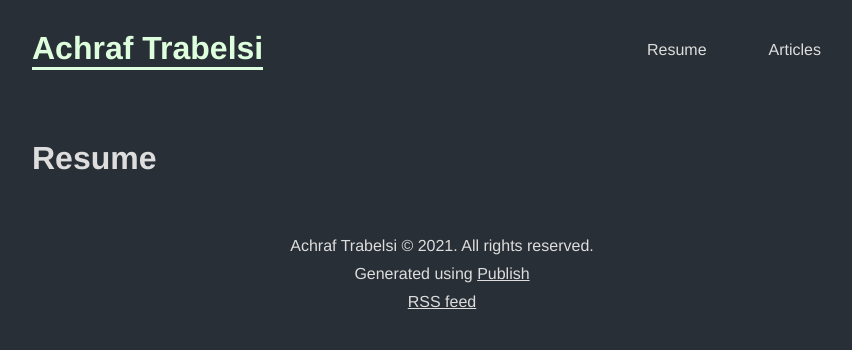
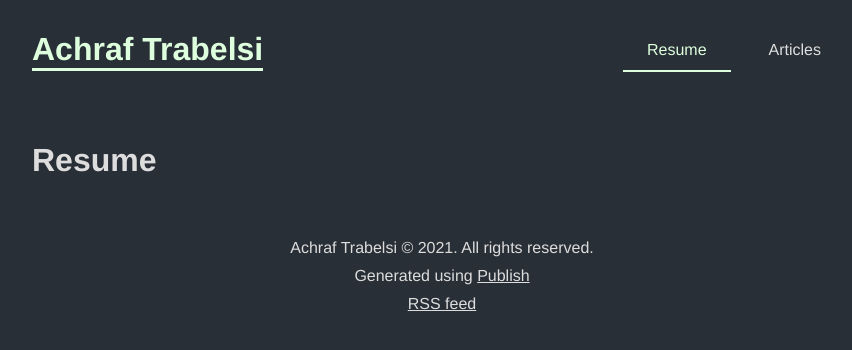
Before and after one commit to TrabelsiAchraf/MyWebsite, a plain HTML site: page Output/resume/index.html in a window 1280 px wide. Shown: the whole page, without its empty margins (198-1050 px from the left). Drawn offline with Linux system fonts and the light colour scheme.

Commit message:
some updates

```diff
--- a/Output/resume/index.html
+++ b/Output/resume/index.html
@@ -1 +1 @@
-<!DOCTYPE html><html lang="en"><head><meta charset="UTF-8"/><meta name="og:site_name" content="Achraf Trabelsi"/><link rel="canonical" href="https://achraftrabelsi.onrender.com/resume"/><meta name="twitter:url" content="https://achraftrabelsi.onrender.com/resume"/><meta name="og:url" content="https://achraftrabelsi.onrender.com/resume"/><title>Resume | Achraf Trabelsi</title><meta name="twitter:title" content="Resume | Achraf Trabelsi"/><meta name="og:title" content="Resume | Achraf Trabelsi"/><meta name="description"/><meta name="twitter:description"/><meta name="og:description"/><meta name="twitter:card" content="summary"/><link rel="stylesheet" href="/styles.css" type="text/css"/><meta name="viewport" content="width=device-width, initial-scale=1.0"/><link rel="shortcut icon" href="/images/favicon.png" type="image/png"/><link rel="alternate" href="/feed.rss" type="application/rss+xml" title="Subscribe to Achraf Trabelsi"/></head><body><header><div class="wrapper"><a class="site-name" href="/">Achraf Trabelsi</a><nav><ul><li><a href="/resume">Resume</a></li><li><a href="/articles">Articles</a></li></ul></nav></div></header><div class="wrapper"><h1>Resume</h1></div><footer><p>Achraf Trabelsi © 2021. All rights reserved.</p><p>Generated using <a href="https://github.com/johnsundell/publish">Publish</a></p><p><a href="/feed.rss">RSS feed</a></p></footer></body></html>
+<!DOCTYPE html><html lang="en"><head><meta charset="UTF-8"/><meta name="og:site_name" content="Achraf Trabelsi"/><link rel="canonical" href="https://achraftrabelsi.onrender.com/resume"/><meta name="twitter:url" content="https://achraftrabelsi.onrender.com/resume"/><meta name="og:url" content="https://achraftrabelsi.onrender.com/resume"/><title>Resume | Achraf Trabelsi</title><meta name="twitter:title" content="Resume | Achraf Trabelsi"/><meta name="og:title" content="Resume | Achraf Trabelsi"/><meta name="description"/><meta name="twitter:description"/><meta name="og:description"/><meta name="twitter:card" content="summary"/><link rel="stylesheet" href="/styles.css" type="text/css"/><meta name="viewport" content="width=device-width, initial-scale=1.0"/><link rel="shortcut icon" href="/images/favicon.png" type="image/png"/><link rel="alternate" href="/feed.rss" type="application/rss+xml" title="Subscribe to Achraf Trabelsi"/></head><body><header><div class="wrapper"><a class="site-name" href="/">Achraf Trabelsi</a><nav><ul><li><a class="selected" href="/resume">Resume</a></li><li><a href="/articles">Articles</a></li></ul></nav></div></header><div class="wrapper"><h1>Resume</h1><ul class="item-list"></ul></div><footer><p>Achraf Trabelsi © 2021. All rights reserved.</p><p>Generated using <a href="https://github.com/johnsundell/publish">Publish</a></p><p><a href="/feed.rss">RSS feed</a></p></footer></body></html>
```
